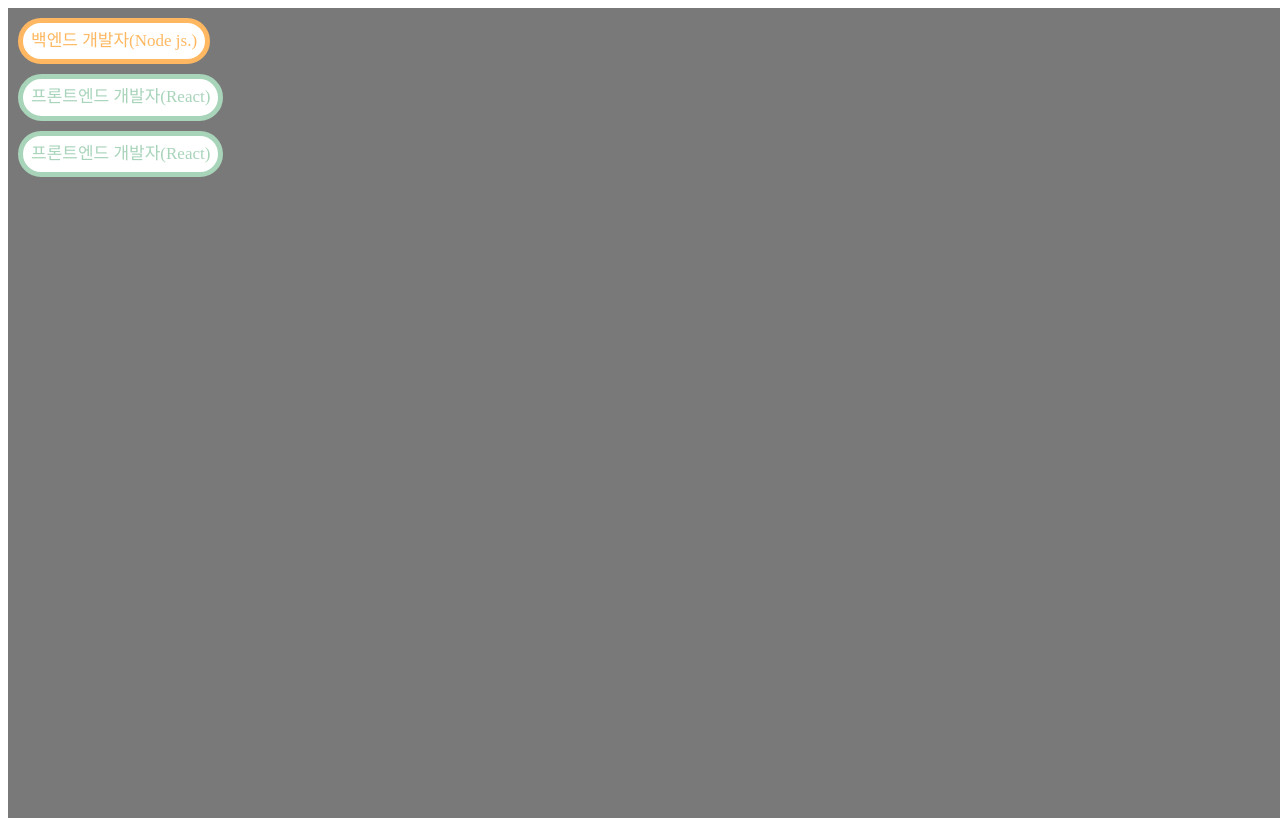
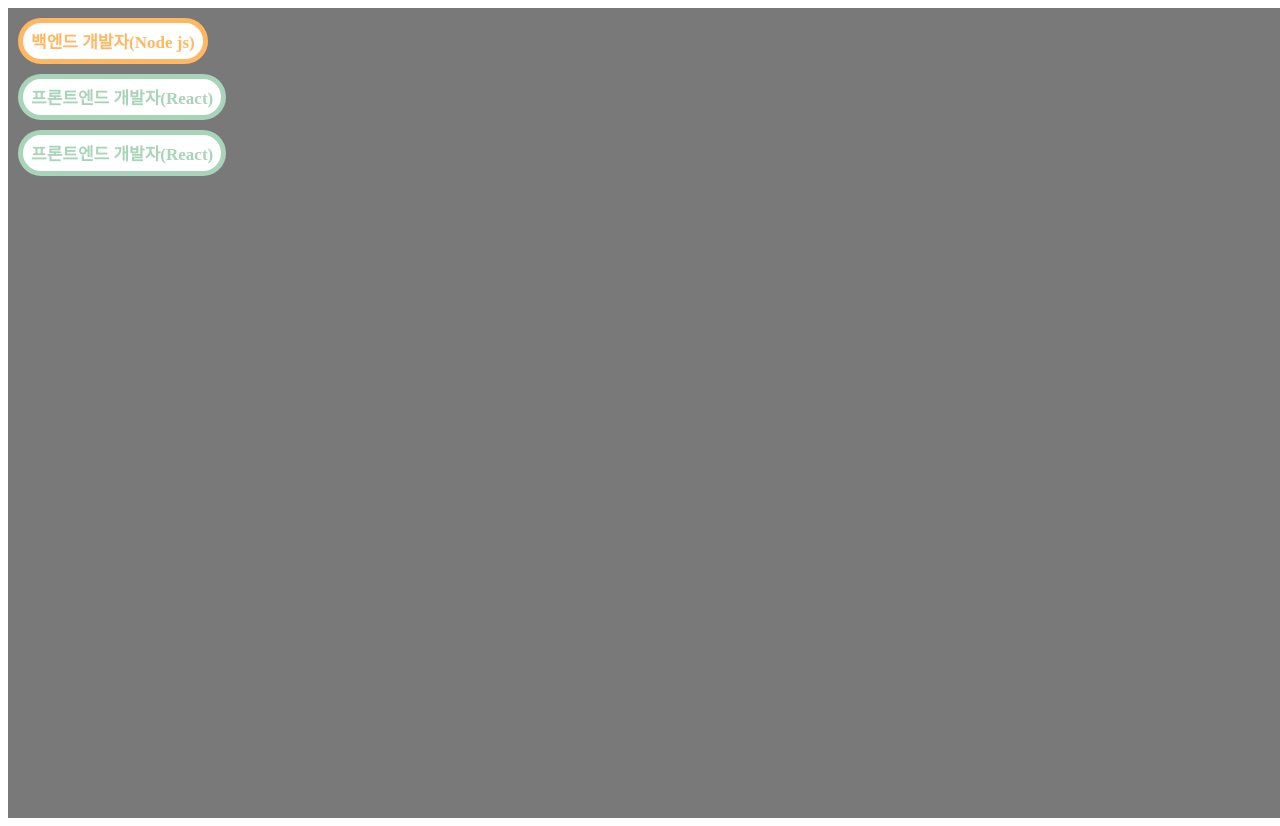
Before and after one commit to Career-Mate/Web, a React (Vite) app: page / in a window 1280 px wide. Built offline with nearby package versions, Linux system fonts and the light colour scheme; a web font is replaced by a local one.

Commit message:
style: height, font-weight 변경

```diff
--- a/src/components/Job/Job.jsx
+++ b/src/components/Job/Job.jsx
@@ -3,7 +3,9 @@ import * as S from "./styled/styled"
 const Job = ({type})=>{
     return(
         <S.Container type = {type}>
-            {type === "backend" ? "백엔드 개발자(Node js.)":"프론트엔드 개발자(React)"}
+            <S.Text type={type}>
+                {type === "backend" ? "백엔드 개발자(Node js)":"프론트엔드 개발자(React)"}
+            </S.Text>
         </S.Container>
     )
 }
--- a/src/components/Job/styled/styled.js
+++ b/src/components/Job/styled/styled.js
@@ -1,18 +1,19 @@
 import styled from 'styled-components'
 
-export const Container = styled.span`
+export const Container = styled.div`
     width: fit-content;
-    height: fit-content;
+    height: 20px;
     border-radius: 30px;
     border: 5px solid ${(props)=>props.type === "backend" ? '#FFB861' : '#A8D4BA'};
     background-color: #FFFFFF;
     padding: 8px 8px;
+`
 
-    //font 설정
+export const Text = styled.span`
     font-family: "Albert Sans";
     text-align: center;
     font-size: 17px;
-    font-weight: 500;
+    font-weight: 600;
     line-height: 20.4px;
     color: ${(props)=>props.type === "backend" ? '#FFB861' : '#A8D4BA'};
 `
```
